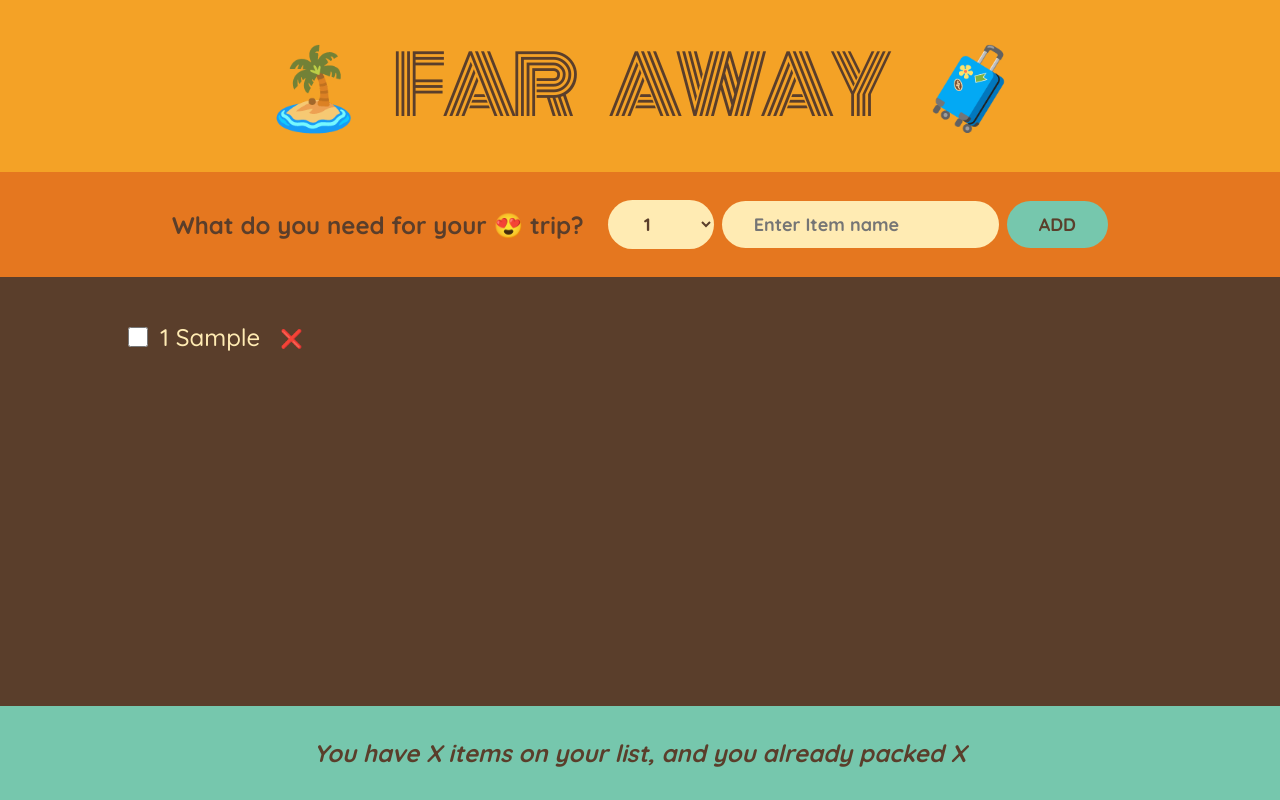
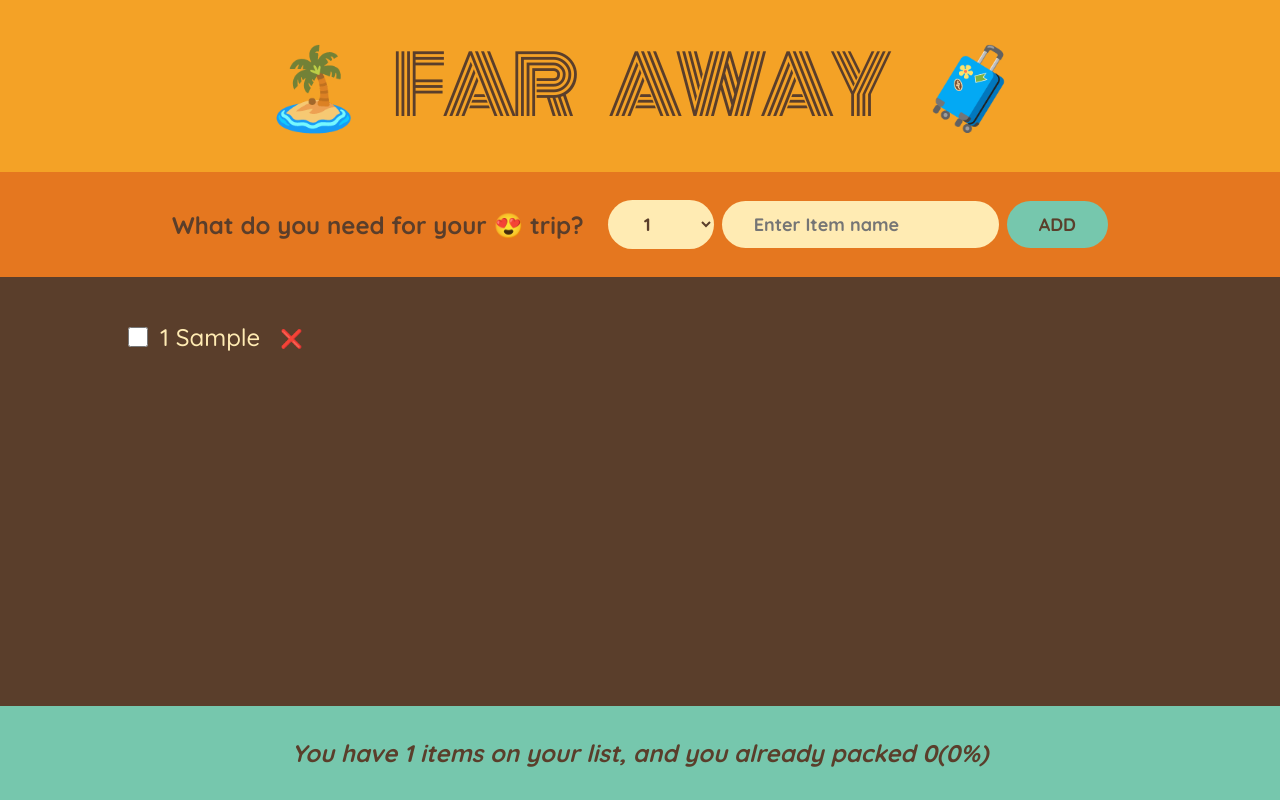
Before and after one commit to Bharat-Dua/travel-list, a React (Create React App) app: page / in a window 1280 px wide. Both pictures are taken after typing "Sample" into the empty fields and a click on the button "ADD". Built offline with nearby package versions, Linux system fonts and the light colour scheme.

Commit message:
added footer stats

```diff
--- a/src/App.js
+++ b/src/App.js
@@ -63,10 +63,24 @@
     </div>
   );
 }
-function Stats() {
+function Stats({ items }) {
+  if (!items.length)
+    return (
+      <p className="stats">
+        <em>Start adding some items to your packing list</em>
+      </p>
+    );
+  const numItems = items.length;
+  const numPacked = items.filter((item) => item.packed).length;
+  const percentage = Math.round((numPacked / numItems) * 100) || 0;
   return (
     <footer className="stats">
-      <em>You have X items on your list, and you already packed X </em>
+      <em>
+        {percentage === 100
+          ? "You got everything!Ready to go"
+          : `You have ${numItems} items on your list, and you already packed
+        ${numPacked}(${percentage}%)`}
+      </em>
     </footer>
   );
 }
@@ -115,7 +129,7 @@
         onDeleteItem={handleDeleteItem}
         onToggleItem={handleToggleItem}
       />
-      <Stats />
+      <Stats items={items} />
     </div>
   );
 }
```
